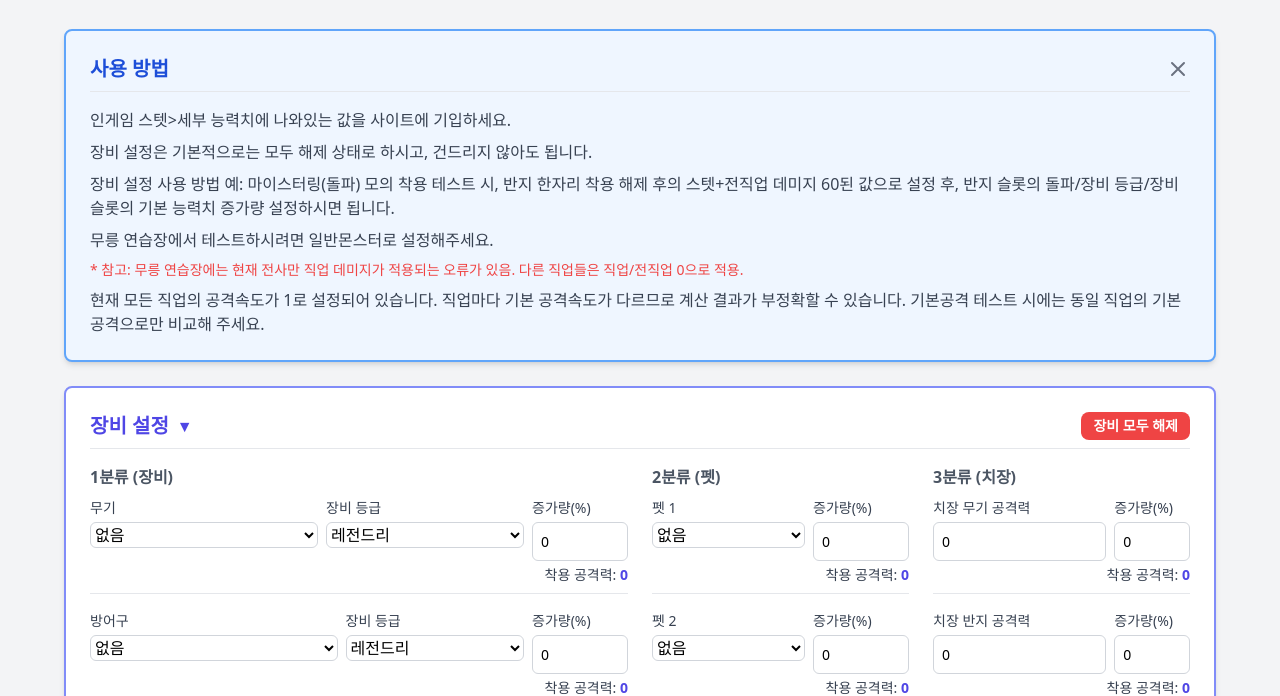
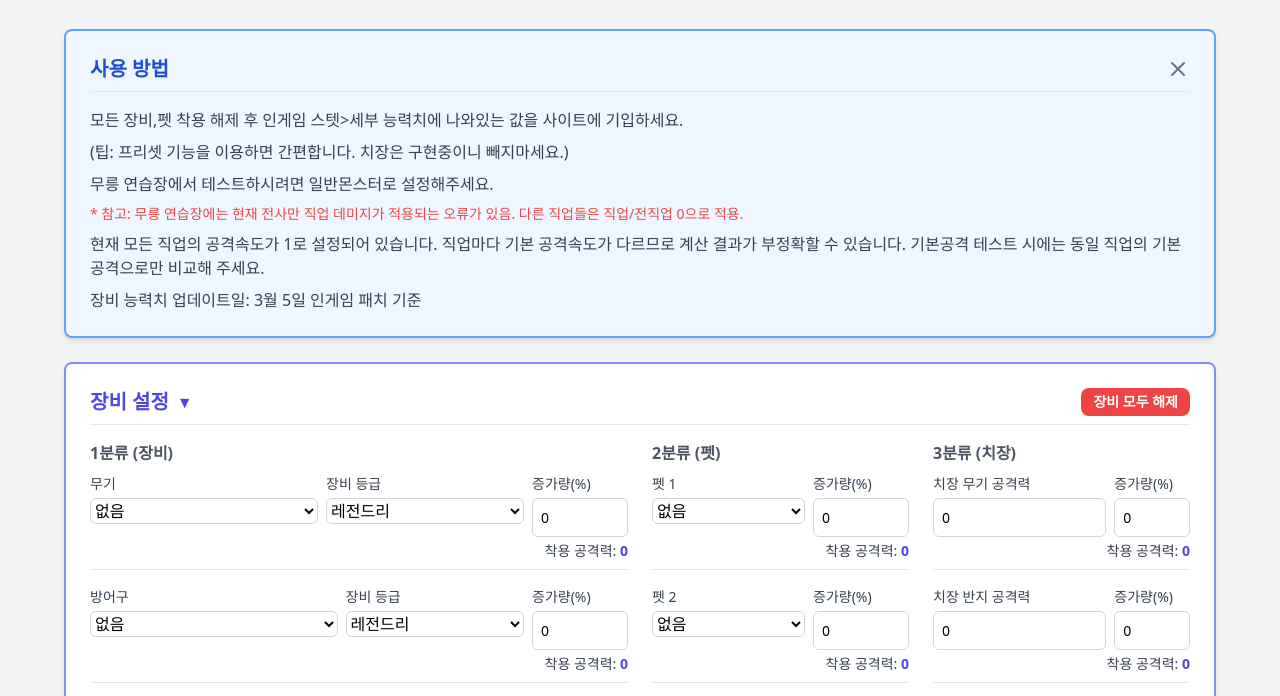
Before and after one commit to bbibbubbang/lomcalc, a plain HTML site: page index.html in a window 1280 px wide. Both pictures are taken after a click on the button "도움말". Shown: the part 75-771 px from the top of the page. Drawn offline with nearby package versions, Linux system fonts and the light colour scheme.

Commit message:
Update equipment settings instructions in index.html

```diff
--- a/index.html
+++ b/index.html
@@ -87,12 +87,12 @@
                 </button>
             </div>
             <div class="text-gray-700 space-y-2">
-                <p>인게임 스텟>세부 능력치에 나와있는 값을 사이트에 기입하세요.</p>
-                <p>장비 설정은 기본적으로는 모두 해제 상태로 하시고, 건드리지 않아도 됩니다.</p>
-                <p>장비 설정 사용 방법 예: 마이스터링(돌파) 모의 착용 테스트 시, 반지 한자리 착용 해제 후의 스텟+전직업 데미지 60된 값으로 설정 후, 반지 슬롯의 돌파/장비 등급/장비 슬롯의 기본 능력치 증가량 설정하시면 됩니다.</p>
+                <p>모든 장비,펫 착용 해제 후 인게임 스텟>세부 능력치에 나와있는 값을 사이트에 기입하세요.</p>
+                <p>(팁: 프리셋 기능을 이용하면 간편합니다. 치장은 구현중이니 빼지마세요.)</p>
                 <p>무릉 연습장에서 테스트하시려면 일반몬스터로 설정해주세요.</p>
                 <p class="text-sm text-red-500 mt-2">* 참고: 무릉 연습장에는 현재 전사만 직업 데미지가 적용되는 오류가 있음. 다른 직업들은 직업/전직업 0으로 적용.</p>
                 <p>현재 모든 직업의 공격속도가 1로 설정되어 있습니다. 직업마다 기본 공격속도가 다르므로 계산 결과가 부정확할 수 있습니다. 기본공격 테스트 시에는 동일 직업의 기본공격으로만 비교해 주세요.</p>
+                <p>장비 능력치 업데이트일: 3월 5일 인게임 패치 기준</p>
             </div>
         </div>
 
```
